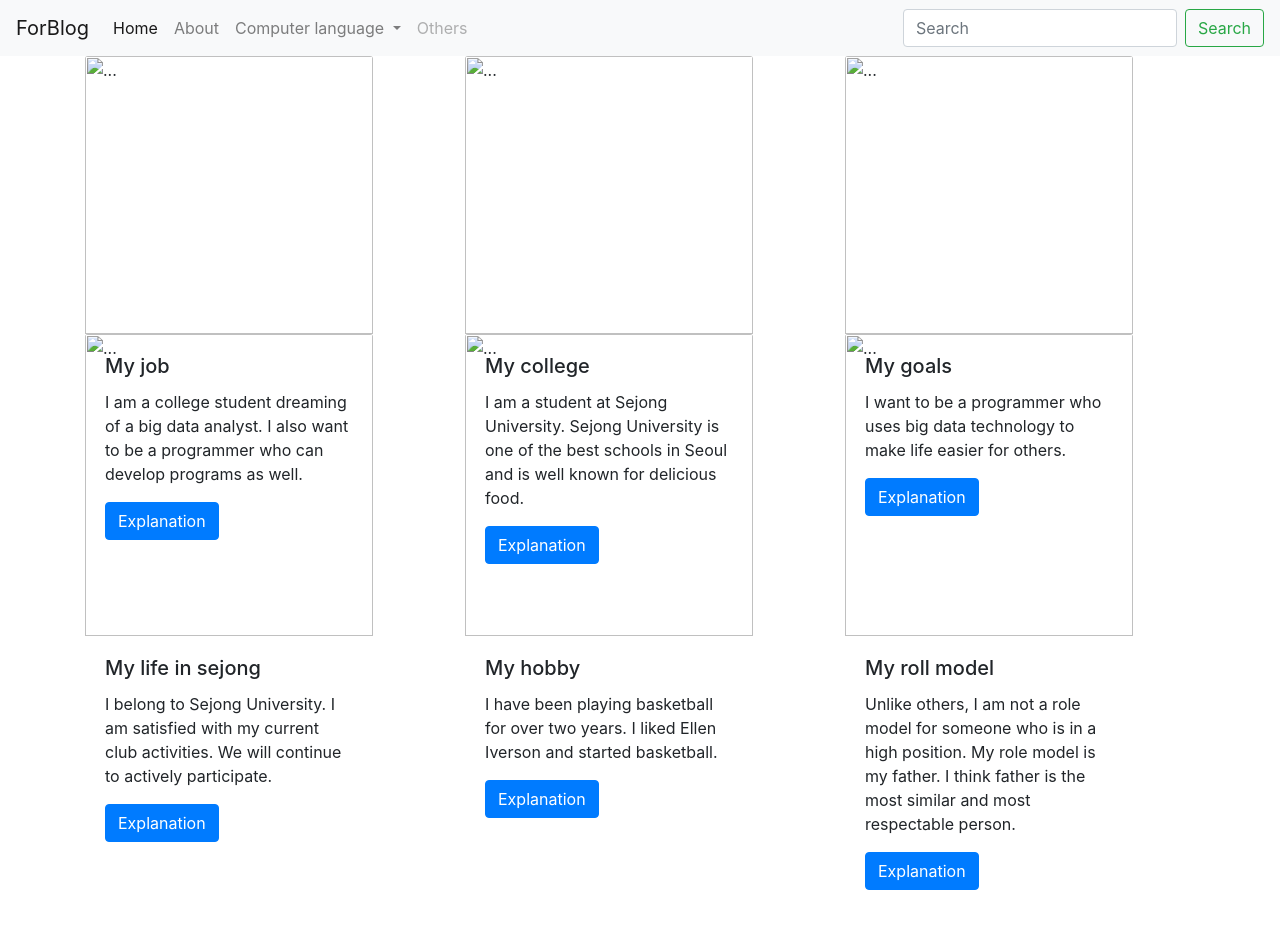
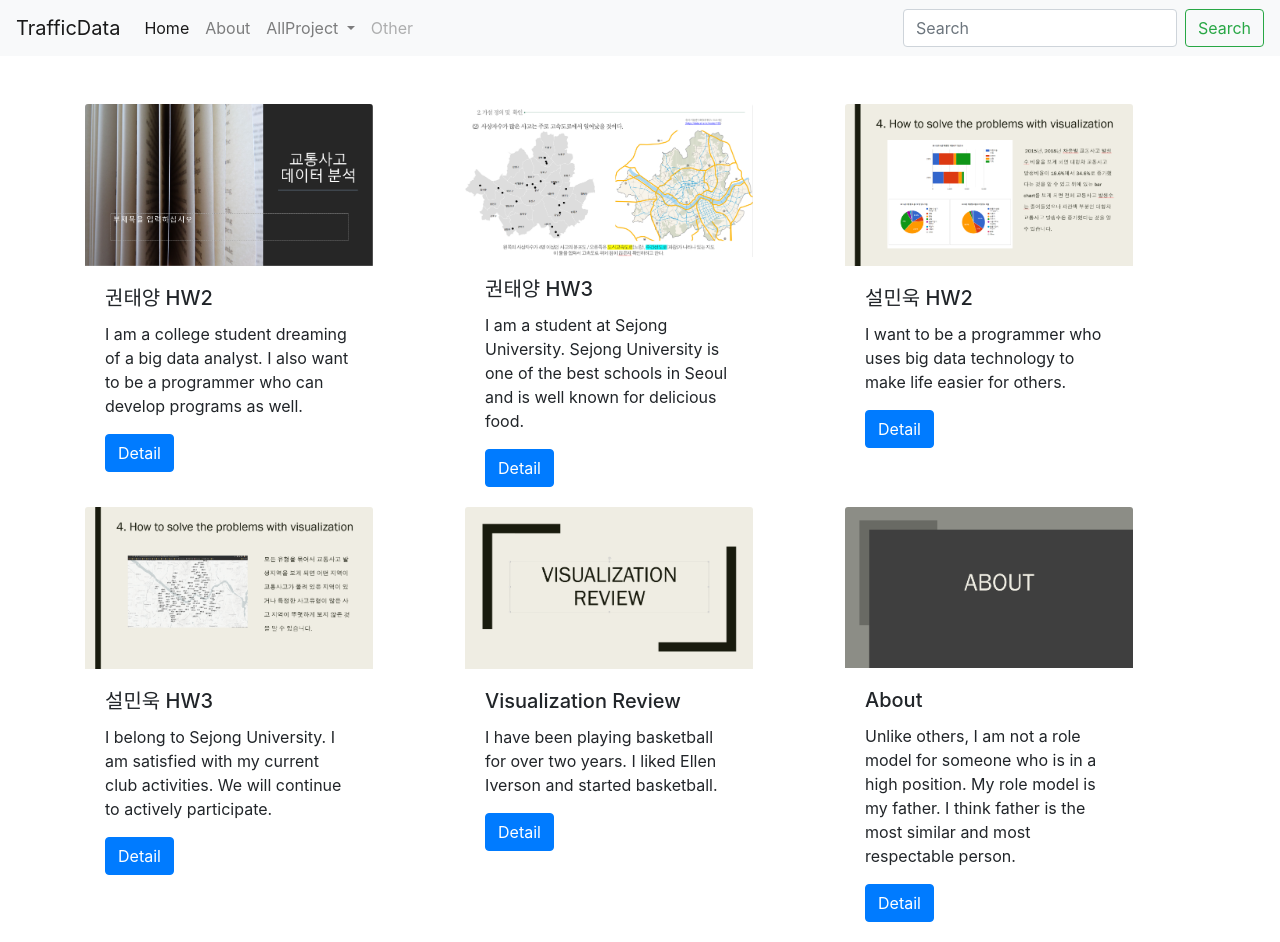
Before and after one commit to blogSoul/TrafficData_visualization, a plain HTML site: page home.html in a window 1280 px wide. Before the commit the page ends 910 px from the top, so only its background shows below. Drawn offline with nearby package versions, Linux system fonts and the light colour scheme.

Commit message:
home fixed

```diff
--- a/home.html
+++ b/home.html
@@ -1,14 +1,22 @@
+<!doctype html>
 <link rel="stylesheet" href="https://stackpath.bootstrapcdn.com/bootstrap/4.4.1/css/bootstrap.min.css" integrity="sha384-Vkoo8x4CGsO3+Hhxv8T/Q5PaXtkKtu6ug5TOeNV6gBiFeWPGFN9MuhOf23Q9Ifjh" crossorigin="anonymous">
 <script src="https://code.jquery.com/jquery-3.4.1.slim.min.js" integrity="sha384-J6qa4849blE2+poT4WnyKhv5vZF5SrPo0iEjwBvKU7imGFAV0wwj1yYfoRSJoZ+n" crossorigin="anonymous"></script>
 <script src="https://cdn.jsdelivr.net/npm/popper.js@1.16.0/dist/umd/popper.min.js" integrity="sha384-Q6E9RHvbIyZFJoft+2mJbHaEWldlvI9IOYy5n3zV9zzTtmI3UksdQRVvoxMfooAo" crossorigin="anonymous"></script>
 <script src="https://stackpath.bootstrapcdn.com/bootstrap/4.4.1/js/bootstrap.min.js" integrity="sha384-wfSDF2E50Y2D1uUdj0O3uMBJnjuUD4Ih7YwaYd1iqfktj0Uod8GCExl3Og8ifwB6" crossorigin="anonymous"></script>
 <!--bootstrap environment-->
-
-<!doctype html>
 <html lang="kr">
   <head>
-        <nav class="navbar navbar-expand-lg navbar-light bg-light">
-                <a class="navbar-brand" href="#">ForBlog</a>
+    <!-- Required meta tags -->
+    <meta charset="utf-8">
+    <meta name="viewport" content="width=device-width, initial-scale=1, shrink-to-fit=no">
+
+    <!-- Bootstrap CSS -->
+    <link rel="stylesheet" href="https://stackpath.bootstrapcdn.com/bootstrap/4.3.1/css/bootstrap.min.css" integrity="sha384-ggOyR0iXCbMQv3Xipma34MD+dH/1fQ784/j6cY/iJTQUOhcWr7x9JvoRxT2MZw1T" crossorigin="anonymous">
+    <link rel="stylesheet" href="https://use.fontawesome.com/releases/v5.8.1/css/all.css" integrity="sha384-50oBUHEmvpQ+1lW4y57PTFmhCaXp0ML5d60M1M7uH2+nqUivzIebhndOJK28anvf" crossorigin="anonymous">
+
+    <link rel="stylesheet" href="css/style.css">
+<nav class="navbar navbar-expand-lg navbar-light bg-light">
+                <a class="navbar-brand" href="#">TrafficData</a>
                 <button class="navbar-toggler" type="button" data-toggle="collapse" data-target="#navbarSupportedContent" aria-controls="navbarSupportedContent" aria-expanded="false" aria-label="Toggle navigation">
                   <span class="navbar-toggler-icon"></span>
                 </button>
@@ -16,24 +24,25 @@
                 <div class="collapse navbar-collapse" id="navbarSupportedContent">
                   <ul class="navbar-nav mr-auto">
                     <li class="nav-item active">
-                      <a class="nav-link" href="#">Home <span class="sr-only">(current)</span></a>
+                      <a class="nav-link" href="home.html">Home <span class="sr-only">(current)</span></a>
                     </li>
                     <li class="nav-item">
                       <a class="nav-link" href="#">About</a>
                     </li>
                     <li class="nav-item dropdown">
                       <a class="nav-link dropdown-toggle" href="#" id="navbarDropdown" role="button" data-toggle="dropdown" aria-haspopup="true" aria-expanded="false">
-                        Computer language
+                        AllProject
                       </a>
                       <div class="dropdown-menu" aria-labelledby="navbarDropdown">
-                        <a class="dropdown-item" href="#">Python</a>
-                        <a class="dropdown-item" href="#">C</a>
+                        <a class="dropdown-item" href="#">설민욱_HW2</a>
+                        <a class="dropdown-item" href="#">설민욱_HW3</a>
                         <div class="dropdown-divider"></div>
-                        <a class="dropdown-item" href="#">R</a>
+                        <a class="dropdown-item" href="#">권태양_HW2</a>
+                          <a class="dropdown-item" href="#">권태양_HW3</a>
                       </div>
                     </li>
                     <li class="nav-item">
-                      <a class="nav-link disabled" href="#" tabindex="-1" aria-disabled="true">Others</a>
+                      <a class="nav-link disabled" href="#" tabindex="-1" aria-disabled="true">Other</a>
                     </li>
                   </ul>
                   <form class="form-inline my-2 my-lg-0">
@@ -52,38 +61,40 @@
 
     <link rel="stylesheet" href="css/style.css">
 
-    <title>Hello, world!</title>
+    <title>데이터시각화 HW4</title>
   </head>
   <body>
+  <br>
+  <br>
         <div class="container">
                 <div class="row">
                   <div class="col">
                         <div class="card1" style="width: 18rem;">
-                                <img src="img/빅데이터.png" class="card-img-top" alt="..." >
+                                <img src="img/권태양_HW2.png" class="card-img-top" alt="..." >
                                 <div class="card-body">
-                                  <h5 class="card-title">My job</h5>
+                                  <h5 class="card-title">권태양 HW2</h5>
                                   <p class="card-text">I am a college student dreaming of a big data analyst. I also want to be a programmer who can develop programs as well.</p>
-                                  <a href="#" class="btn btn-primary">Explanation</a>
+                                  <a href="sun_HW2.html" class="btn btn-primary">Detail</a>
                                 </div>
                               </div>
                   </div>
                   <div class="col">
                         <div class="card2" style="width: 18rem;">
-                                <img src="img/세종대.png" class="card-img-top" alt="..." >
+                                <img src="img/권태양_HW3.png" class="card-img-top" alt="..." >
                                 <div class="card-body">
-                                  <h5 class="card-title">My college</h5>
+                                  <h5 class="card-title">권태양 HW3</h5>
                                   <p class="card-text">I am a student at Sejong University. Sejong University is one of the best schools in Seoul and is well known for delicious food.</p>
-                                  <a href="#" class="btn btn-primary">Explanation</a>
+                                  <a href="sun_HW3.html" class="btn btn-primary">Detail</a>
                                 </div>
                               </div>
                   </div>
                   <div class="col">
                         <div class="card3" style="width: 18rem;">
-                                <img src="img/빅데이터 2.png" class="card-img-top" alt="..." >
+                                <img src="img/설민욱_HW2.png" class="card-img-top" alt="..." >
                                 <div class="card-body">
-                                  <h5 class="card-title">My goals</h5>
+                                  <h5 class="card-title">설민욱 HW2</h5>
                                   <p class="card-text">I want to be a programmer who uses big data technology to make life easier for others.</p>
-                                  <a href="#" class="btn btn-primary">Explanation</a>
+                                  <a href="soul_HW2.html" class="btn btn-primary">Detail</a>
                                 </div>
                               </div>
                   </div>
@@ -91,37 +102,41 @@
                 <div class="row">
                   <div class="col">
                         <div class="card4" style="width: 18rem;">
-                                <img src="img/세종대 멋사.png" class="card-img-top" alt="..." >
+                                <img src="img/설민욱_HW3.png" class="card-img-top" alt="..." >
                                 <div class="card-body">
-                                  <h5 class="card-title">My life in sejong</h5>
+                                  <h5 class="card-title">설민욱 HW3</h5>
                                   <p class="card-text">I belong to Sejong University. I am satisfied with my current club activities. We will continue to actively participate.</p>
-                                  <a href="#" class="btn btn-primary">Explanation</a>
+                                  <a href="soul_HW3.html" class="btn btn-primary">Detail</a>
                                 </div>
                               </div>
                   </div>
                   <div class="col">
                         <div class="card5" style="width: 18rem;">
-                                <img src="img/앨런 아이버슨.png" class="card-img-top" alt="..." >
+                                <img src="img/review.png" class="card-img-top" alt="..." >
                                 <div class="card-body">
-                                  <h5 class="card-title">My hobby</h5>
+                                  <h5 class="card-title">Visualization Review</h5>
                                   <p class="card-text">I have been playing basketball for over two years. I liked Ellen Iverson and started basketball.</p>
-                                  <a href="#" class="btn btn-primary">Explanation</a>
+                                  <a href="review.html" class="btn btn-primary">Detail</a>
                                 </div>
                               </div>
                   </div>
                   <div class="col">
                         <div class="card6" style="width: 18rem;">
-                                <img src="img/아빠와 아들.png" class="card-img-top" alt="..." >
+                                <img src="img/about.png" class="card-img-top" alt="..." >
                                 <div class="card-body">
-                                  <h5 class="card-title">My roll model</h5>
+                                  <h5 class="card-title">About</h5>
                                   <p class="card-text">Unlike others, I am not a role model for someone who is in a high position. My role model is my father. I think father is the most similar and most respectable person.</p>
-                                  <a href="#" class="btn btn-primary">Explanation</a>
+                                  <a href="about.html" class="btn btn-primary">Detail</a>
                                 </div>
                               </div>
                   </div>
                 </div>
               </div>
     <!-- Optional JavaScript -->
+        <body>
+
+
+        </body>
     <!-- jQuery first, then Popper.js, then Bootstrap JS -->
     <script src="https://code.jquery.com/jquery-3.3.1.slim.min.js" integrity="sha384-q8i/X+965DzO0rT7abK41JStQIAqVgRVzpbzo5smXKp4YfRvH+8abtTE1Pi6jizo" crossorigin="anonymous"></script>
     <script src="https://cdnjs.cloudflare.com/ajax/libs/popper.js/1.14.7/umd/popper.min.js" integrity="sha384-UO2eT0CpHqdSJQ6hJty5KVphtPhzWj9WO1clHTMGa3JDZwrnQq4sF86dIHNDz0W1" crossorigin="anonymous"></script>
```
Also changed, not shown: about.html (added, +1 -0 lines), index.html (+3 -3 lines), review.html (added, +1 -0 lines), img/about.png (added), img/review.png (added), img/권태양_HW2.png (added), img/권태양_HW3.png (added), img/설민욱_HW2.png (added), img/설민욱_HW3.png (added).
